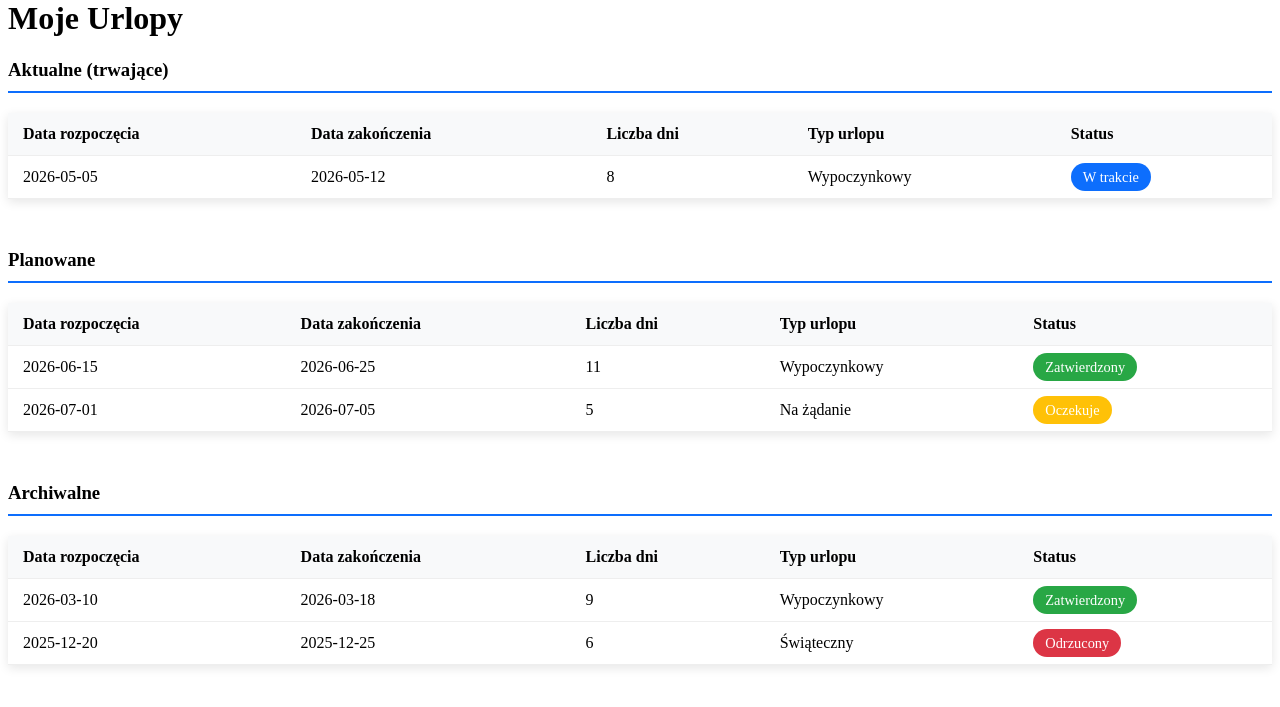
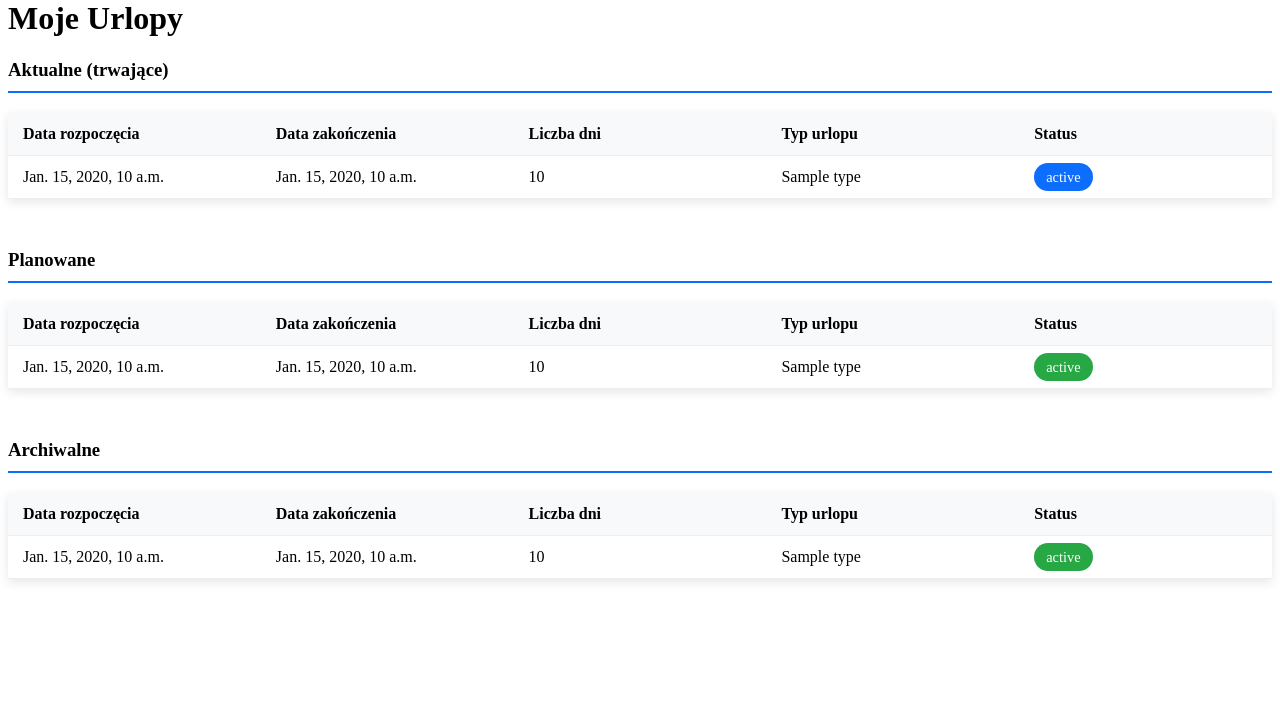
Before and after one commit to infoshareacademy/jpydzr10-sunny-team, a Django app: template leaves/templates/leaves/my_vacations.html in a window 1280 px wide. Shown: the part 21-728 px from the top of the page. Run offline with Django 5.2, Linux system fonts and the light colour scheme; the template is opened without the code that fills it: most values are stand-ins (such as "Sample title", 1, 10 or a date in 2020).

Commit message:
Change: make my_vacations.html use mock data

```diff
--- a/leaves/templates/leaves/my_vacations.html
+++ b/leaves/templates/leaves/my_vacations.html
@@ -17,10 +17,12 @@
     table {
         width: 100%;
         border-collapse: collapse;
+        table-layout: fixed;
         background: white;
         box-shadow: 0 3px 10px rgba(0,0,0,0.1);
     }
     th, td {
+        white-space: nowrap;
         padding: 12px 15px;
         text-align: left;
         border-bottom: 1px solid #eee;
@@ -39,6 +41,7 @@
     <!-- Sekcja 1: Aktualne -->
     <div class="section">
         <h3>Aktualne (trwające)</h3>
+        {% if current_vacations %}
         <table>
             <thead>
                 <tr>
@@ -50,21 +53,26 @@
                 </tr>
             </thead>
             <tbody>
-                <!-- Przykładowe dane -->
+            {% for req in current_vacations %}
                 <tr>
-                    <td>2026-05-05</td>
-                    <td>2026-05-12</td>
-                    <td>8</td>
-                    <td>Wypoczynkowy</td>
-                    <td><span style="padding: 6px 12px; border-radius: 20px; font-size: 0.9rem; background: #0d6efd; color: white;">W trakcie</span></td>
+                    <td>{{ req.start_date }}</td>
+                    <td>{{ req.end_date }}</td>
+                    <td>{{ req.amount_days }}</td>
+                    <td>{{ req.type }}</td>
+                    <td><span style="padding: 6px 12px; border-radius: 20px; font-size: 0.9rem; background: #0d6efd; color: white;">{{ req.status }}</span></td>
                 </tr>
+            {% endfor %}
             </tbody>
         </table>
+        {% else %}
+            <p>Brak aktualnych urlopów.</p>
+        {% endif %}
     </div>
 
     <!-- Sekcja 2: Planowane -->
     <div class="section">
         <h3>Planowane</h3>
+        {% if planned_vacations %}
         <table>
             <thead>
                 <tr>
@@ -76,27 +84,26 @@
                 </tr>
             </thead>
             <tbody>
+            {% for req in planned_vacations %}
                 <tr>
-                    <td>2026-06-15</td>
-                    <td>2026-06-25</td>
-                    <td>11</td>
-                    <td>Wypoczynkowy</td>
-                    <td><span style="padding: 6px 12px; border-radius: 20px; font-size: 0.9rem; background: #28a745; color: white;">Zatwierdzony</span></td>
+                    <td>{{ req.start_date }}</td>
+                    <td>{{ req.end_date }}</td>
+                    <td>{{ req.amount_days }}</td>
+                    <td>{{ req.type }}</td>
+                    <td><span style="padding: 6px 12px; border-radius: 20px; font-size: 0.9rem; background: #28a745; color: white;">{{ req.status }}</span></td>
                 </tr>
-                <tr>
-                    <td>2026-07-01</td>
-                    <td>2026-07-05</td>
-                    <td>5</td>
-                    <td>Na żądanie</td>
-                    <td><span style="padding: 6px 12px; border-radius: 20px; font-size: 0.9rem; background: #ffc107; color: white;">Oczekuje</span></td>
-                </tr>
+            {% endfor %}
             </tbody>
         </table>
+        {% else %}
+            <p>Brak planowanych urlopów.</p>
+        {% endif %}
     </div>
 
     <!-- Sekcja 3: Archiwalne -->
     <div class="section">
         <h3>Archiwalne</h3>
+        {% if archival_vacations %}
         <table>
             <thead>
                 <tr>
@@ -108,22 +115,20 @@
                 </tr>
             </thead>
             <tbody>
+            {% for req in archival_vacations %}
                 <tr>
-                    <td>2026-03-10</td>
-                    <td>2026-03-18</td>
-                    <td>9</td>
-                    <td>Wypoczynkowy</td>
-                    <td><span style="padding: 6px 12px; border-radius: 20px; font-size: 0.9rem; background: #28a745; color: white;">Zatwierdzony</span></td>
+                    <td>{{ req.start_date }}</td>
+                    <td>{{ req.end_date }}</td>
+                    <td>{{ req.amount_days }}</td>
+                    <td>{{ req.type }}</td>
+                    <td><span style="padding: 6px 12px; border-radius: 20px; font-size: 0.9rem; background: #28a745; color: white;">{{ req.status }}</span></td>
                 </tr>
-                <tr>
-                    <td>2025-12-20</td>
-                    <td>2025-12-25</td>
-                    <td>6</td>
-                    <td>Świąteczny</td>
-                    <td><span style="padding: 6px 12px; border-radius: 20px; font-size: 0.9rem; background: #dc3545; color: white;">Odrzucony</span></td>
-                </tr>
+            {% endfor %}
             </tbody>
         </table>
+        {% else %}
+            <p>Brak archiwalnych urlopów.</p>
+        {% endif %}
     </div>
 </div>
 {% endblock %}
```
Also changed, not shown: leaves/views.py (+32 -22 lines).
